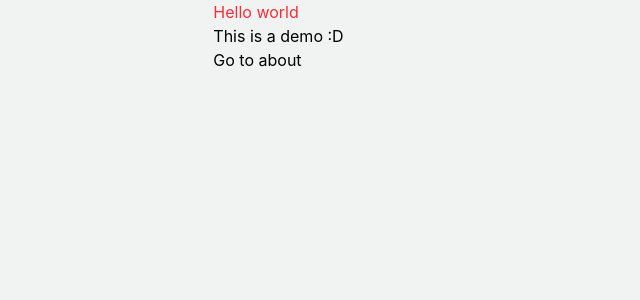
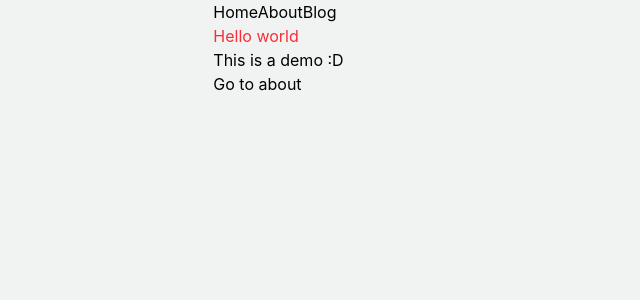
Before and after one commit to dejmeee/dejmeee.github.io, a Vue app: page / in a window 1280 px wide. Shown: the top 300 px of the page, without its empty margins (0-640 px from the left). Built offline with nearby package versions, Linux system fonts and the light colour scheme.

Commit message:
Blog and header templates

```diff
--- a/src/router/index.js
+++ b/src/router/index.js
@@ -1,12 +1,14 @@
 import AboutView from '@/views/AboutView.vue'
+import BlogView from '@/views/BlogView.vue'
 import HomeView from '@/views/HomeView.vue'
 import { createRouter, createWebHistory } from 'vue-router'
 
 const router = createRouter({
   history: createWebHistory(import.meta.env.BASE_URL),
   routes: [
-    { path: "/", component: HomeView },
-    { path: "/about", component: AboutView },
+    { path: '/', component: HomeView },
+    { path: '/about', component: AboutView },
+    { path: '/blog', component: BlogView },
   ],
 })
 
--- a/src/templates/ContentBox.vue
+++ b/src/templates/ContentBox.vue
@@ -1,10 +1,16 @@
+<script setup>
+import HeaderNav from './HeaderNav.vue'
+</script>
+
 <template>
   <div
     class="min-h-screen grid grid-cols-6 bg-mist-100 dark:bg-mist-900 text-black dark:text-white"
   >
     <div></div>
-    <main class="col-span-4"><slot /></main>
+    <main class="col-span-4">
+      <nav><HeaderNav></HeaderNav></nav>
+      <slot />
+    </main>
     <div></div>
   </div>
-  <!-- <main class="w-2/3 mx-auto"><slot /></main> -->
 </template>
--- /dev/null
+++ b/src/templates/HeaderNav.vue
@@ -0,0 +1,9 @@
+<script setup>
+import { RouterLink } from 'vue-router'
+</script>
+
+<template>
+  <RouterLink to="/">Home</RouterLink>
+  <RouterLink to="/about">About</RouterLink>
+  <RouterLink to="/blog">Blog</RouterLink>
+</template>
--- /dev/null
+++ b/src/views/BlogView.vue
@@ -0,0 +1,7 @@
+<script setup>
+import ContentBox from '@/templates/ContentBox.vue'
+</script>
+
+<template>
+  <ContentBox></ContentBox>
+</template>
```
